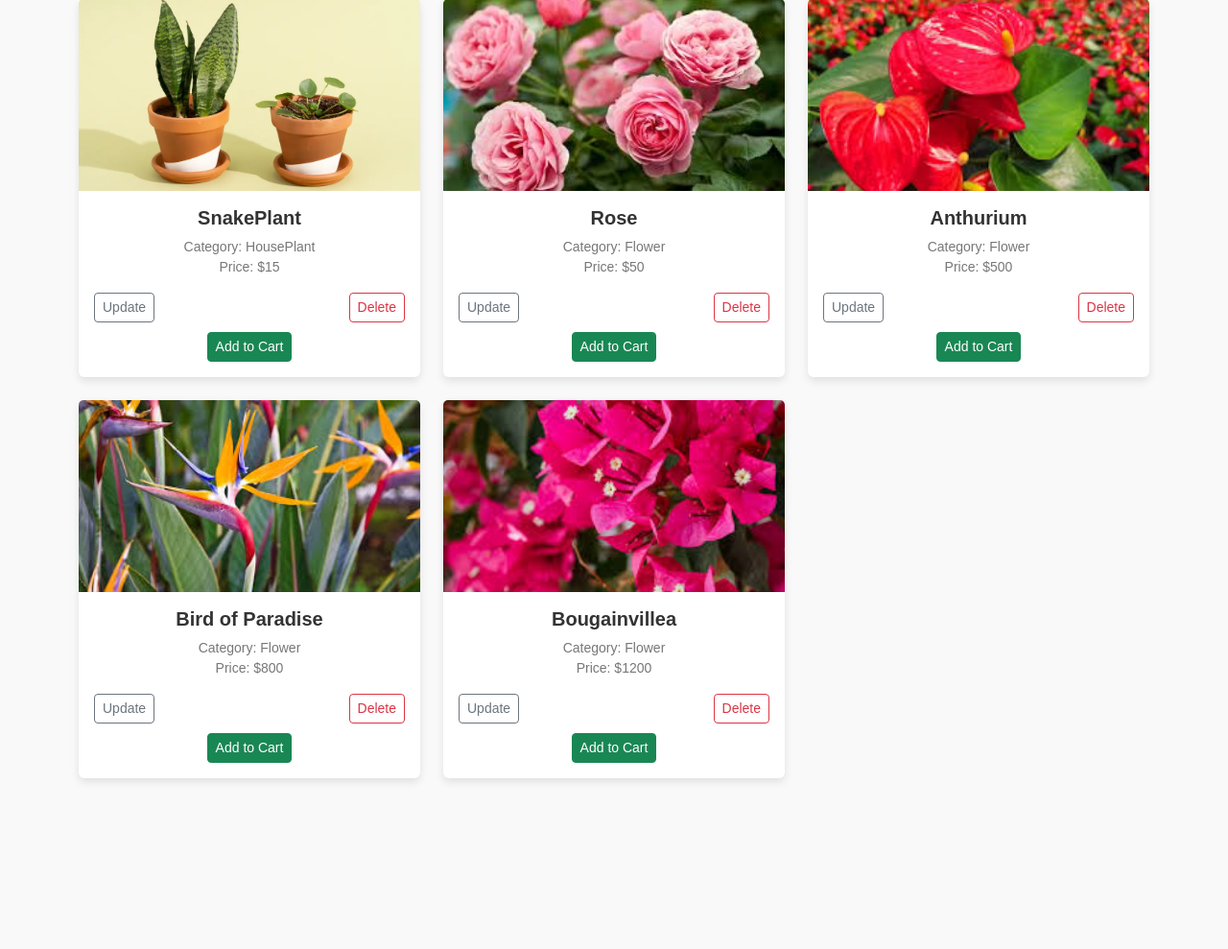
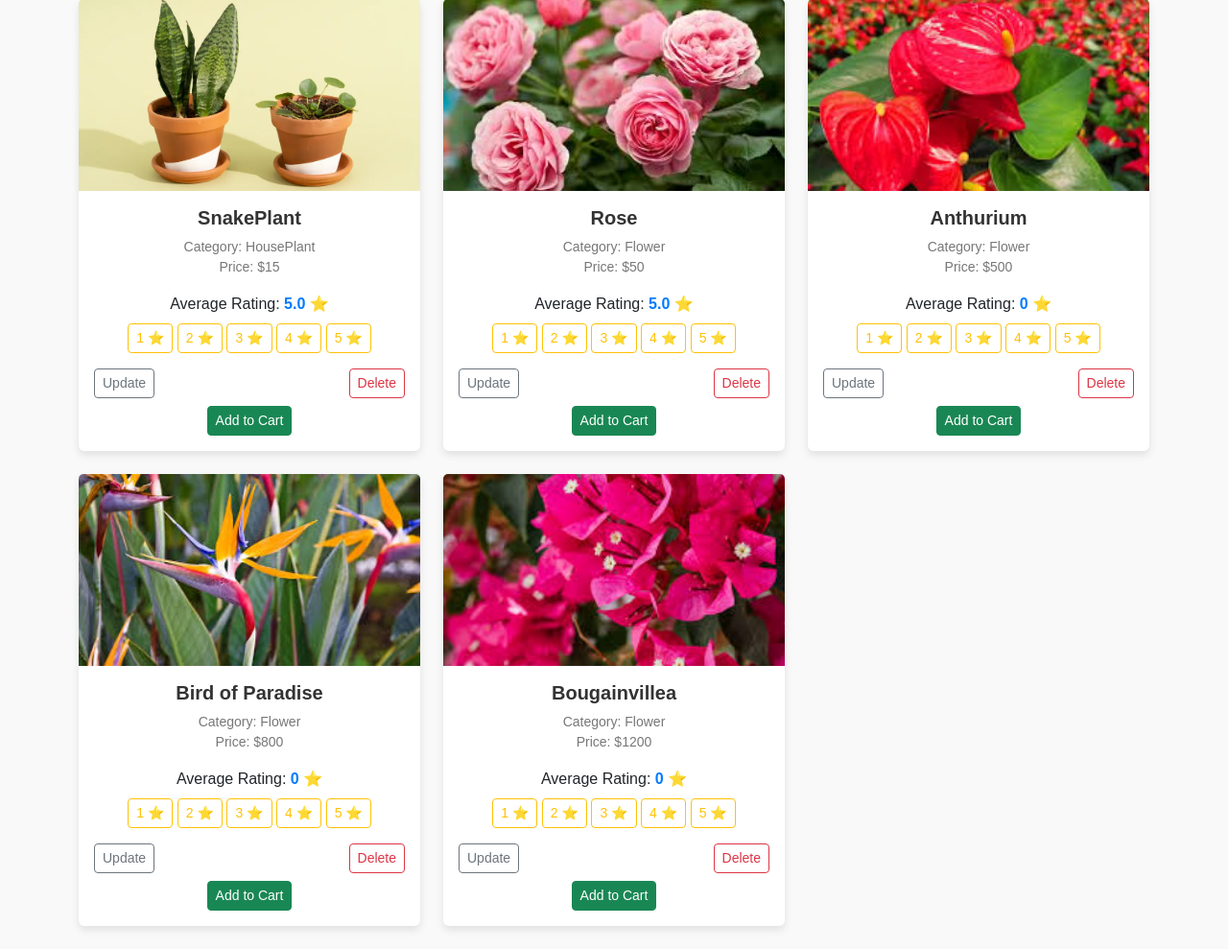
Before and after one commit to riparahman54/treeMart, a Django app: page /trees/ in a window 1280 px wide. Shown: the part 239-1228 px from the top of the page at 96% size. Before the commit the page ends 1054 px from the top, so only its background shows below. Run offline with Django 5.2, Linux system fonts and the light colour scheme; data comes from the database, SQL or seed files in the repository; some libraries are stand-ins or nearby versions.

Commit message:
Add Trees.html

```diff
--- a/templates/tree.html
+++ b/templates/tree.html
@@ -6,6 +6,28 @@
     <meta name="viewport" content="width=device-width, initial-scale=1.0">
     <title>Tree List</title>
     <link rel="stylesheet" href="https://cdnjs.cloudflare.com/ajax/libs/bootstrap/5.3.0/css/bootstrap.min.css">
+    <script>
+        function rateTree(treeId, ratingValue) {
+            fetch('/rate-tree/', {
+                method: 'POST',
+                headers: {
+                    'X-CSRFToken': '{{ csrf_token }}',
+                    'Content-Type': 'application/json',
+                },
+                body: JSON.stringify({ tree_id: treeId, rating: ratingValue }),
+            })
+            .then(response => response.json())
+            .then(data => {
+                if (data.success) {
+                    alert(`Thank you! New average rating: ${data.average_rating}`);
+                    document.getElementById(`average-rating-${treeId}`).textContent = data.average_rating;
+                } else {
+                    alert(data.error);
+                }
+            })
+            .catch(error => console.error('Error:', error));
+        }
+    </script>
 </head>
 
 <body style="background-color: #f9f9f9; font-family: Arial, sans-serif;">
@@ -46,11 +68,33 @@
                             Category: {{ tree.category }} <br>
                             Price: ${{ tree.price }}
                         </p>
-                        <div class="d-flex justify-content-between" style="margin-bottom: 10px;">
+
+                        <!-- Star Rating Display -->
+                        <p class="mb-2">
+                            Average Rating:
+                            <span id="average-rating-{{ tree.id }}" style="font-weight: bold; color: #007bff;">
+                                {{ tree.average_rating }}
+                            </span>
+                            ⭐
+                        </p>
+
+                        <!-- Star Rating Interaction -->
+                        <div>
+                            {% for star in "12345" %}
+                                <button
+                                    class="btn btn-outline-warning btn-sm"
+                                    onclick="rateTree({{ tree.id }}, {{ forloop.counter }})">
+                                    {{ forloop.counter }} ⭐
+                                </button>
+                            {% endfor %}
+                        </div>
+
+                        <!-- Action Buttons -->
+                        <div class="d-flex justify-content-between mt-3">
                             <a href="{% url 'update-tree' tree.id %}" class="btn btn-outline-secondary btn-sm">Update</a>
                             <a href="{% url 'delete-tree' tree.id %}" class="btn btn-outline-danger btn-sm">Delete</a>
                         </div>
-                        <a href="{% url 'add-to-cart' tree.id %}" class="btn btn-success btn-sm">Add to Cart</a>
+                        <a href="{% url 'add-to-cart' tree.id %}" class="btn btn-success btn-sm mt-2">Add to Cart</a>
                     </div>
                 </div>
             </div>
```
